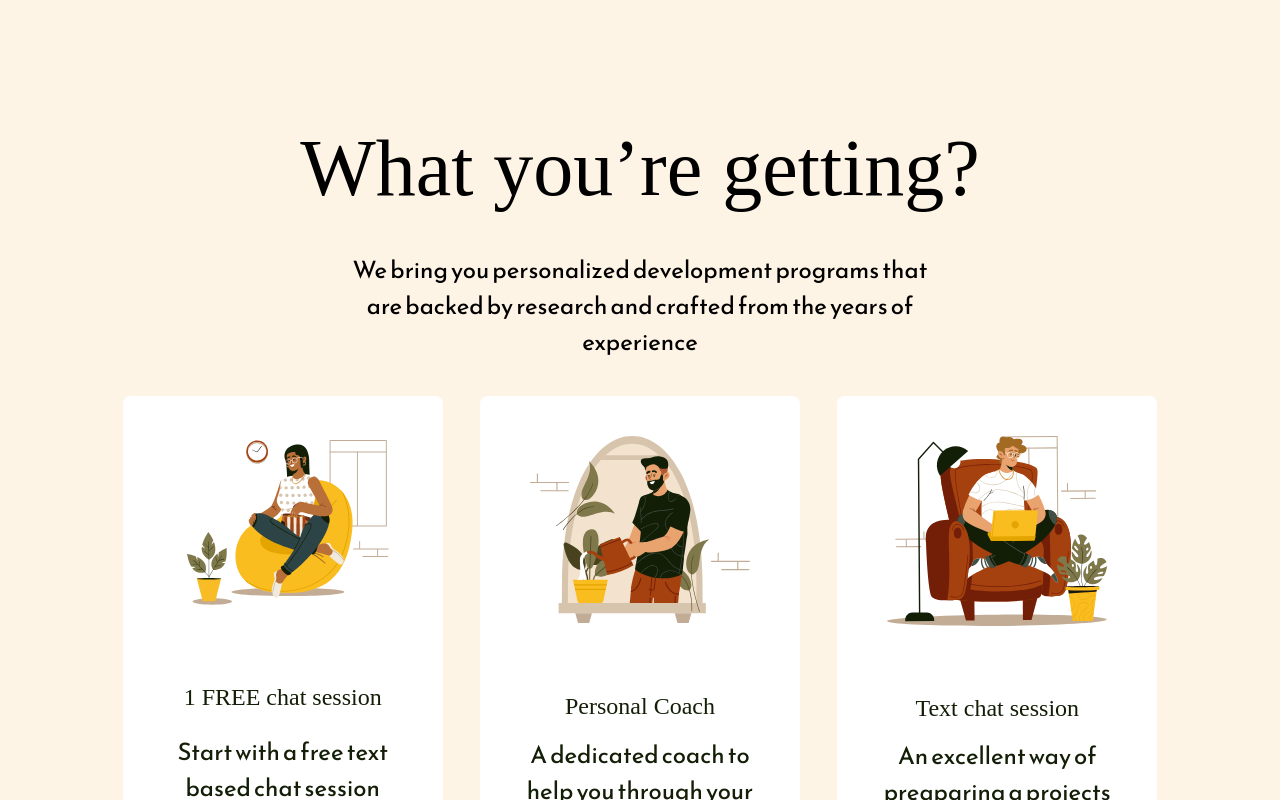
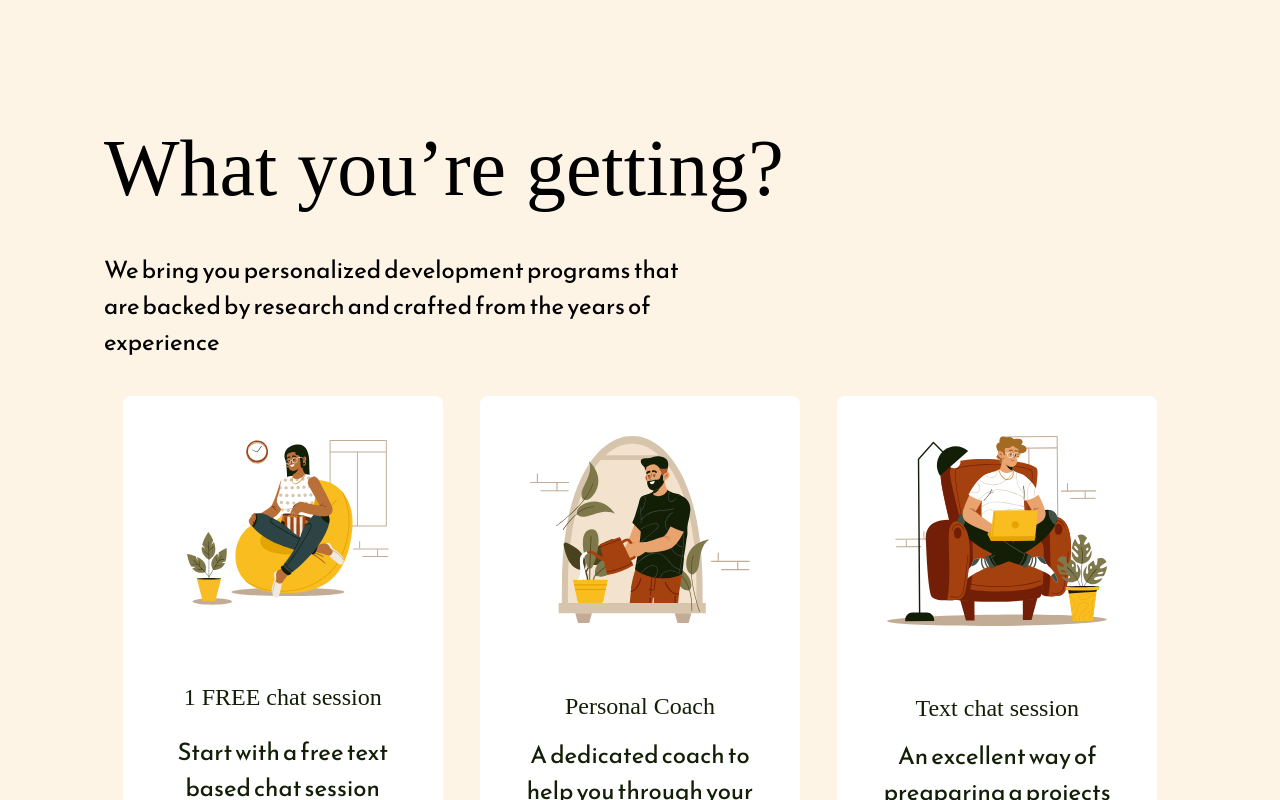
Before and after one commit to ann-kar/ak-medli, a React (Create React App) app: page /#/ in a window 1280 px wide. Shown: the part 2280-3080 px from the top of the page. Built offline with nearby package versions, Linux system fonts and the light colour scheme; a web font is replaced by a local one.

Commit message:
Benefits: text align to the left

```diff
--- a/src/pages/Home/Benefits/Benefits.scss
+++ b/src/pages/Home/Benefits/Benefits.scss
@@ -4,7 +4,7 @@
   display: flex;
   flex-wrap: wrap;
   padding-bottom: 64px;
-  justify-content: space-around;
+  justify-content: flex-start;
 
   &__title, &__description {
     padding-bottom: 36px;
@@ -18,30 +18,13 @@
     }
   }
 
-  @include over540() {
-    &__title {
-      text-align: center;
-    }
-
-    &__description {
-      text-align: center;
-      max-width: 70vw;
-    }
-  }
-
   @include over850() {
     padding-bottom: $section-margin * 2;
   }
 
   @include over1120() {
-    &__title {
-      max-width: 850px;
-    }
-
     &__description {
-      text-align: center;
       max-width: 600px;
     }
   }
-
 }
```
